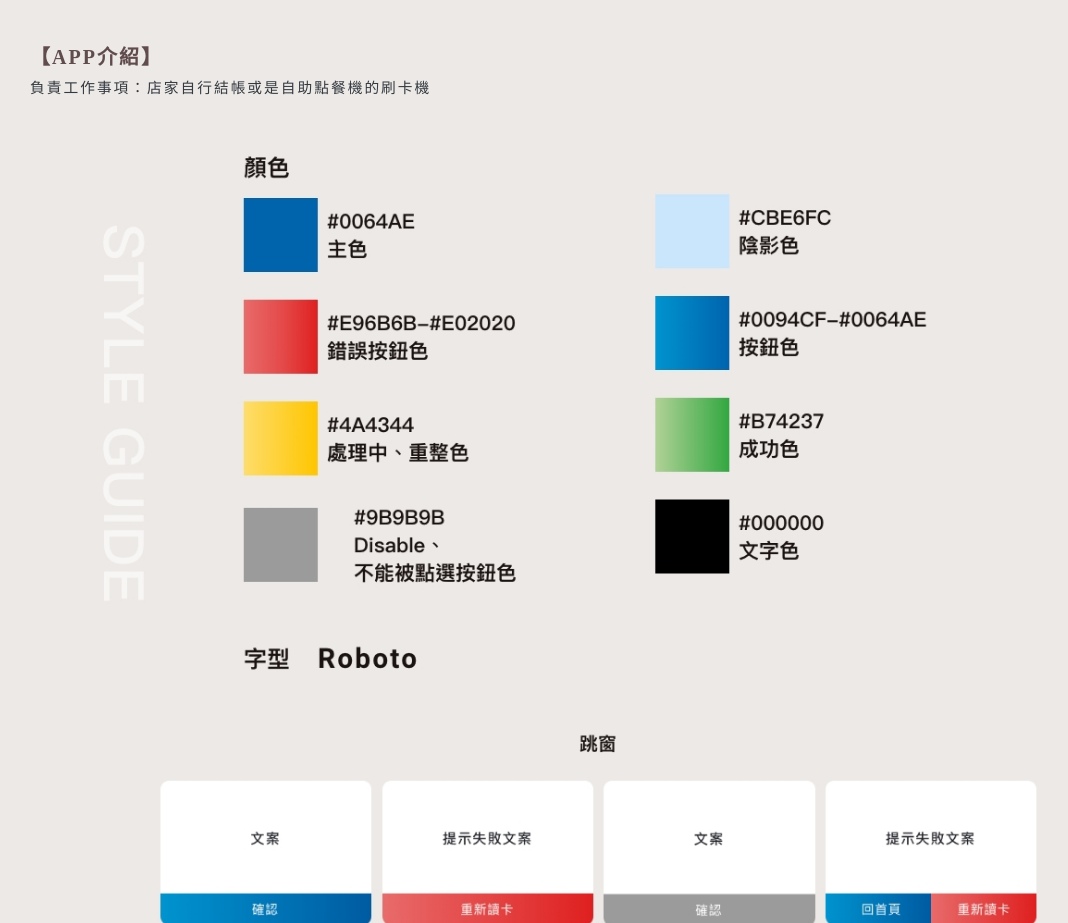
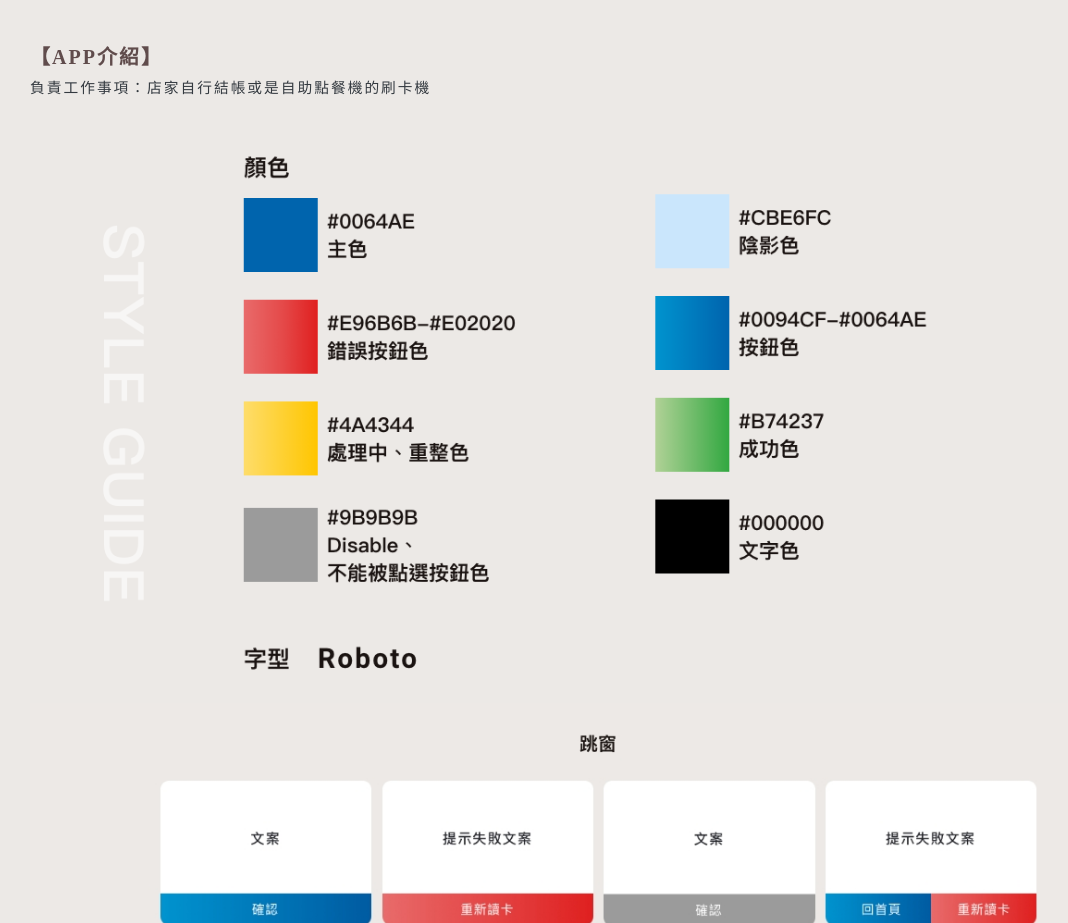
Before and after one commit to Gemma-Li/Gemma-Li.github.io, a plain HTML site: page pr_edc.html in a window 1280 px wide. Shown: the part 956-1879 px from the top of the page, without its empty margins (55-1123 px from the left). Drawn offline with nearby package versions, Linux system fonts and the light colour scheme.

Commit message:
edc img change

```diff
--- a/pr_edc.html
+++ b/pr_edc.html
@@ -34,7 +34,7 @@
         <p class="text-dark">負責工作事項：店家自行結帳或是自助點餐機的刷卡機
         </p>
         <div class="row my-4">
-            <img class="img-fluid col-12" src="./images/pr_edc/style-guide.jpg" alt="">
+            <img class="img-fluid col-12" src="./images/pr_edc/style-guide.png" alt="">
             <img class="img-fluid col-12" src="./images/pr_edc/component.jpg" alt="">
         </div>
         <h4 class="font-weight-bold">【製作過程】</h4>
```
Also changed, not shown: images/pr_edc/style-guide.jpg (deleted), images/pr_edc/style-guide.png (added).
